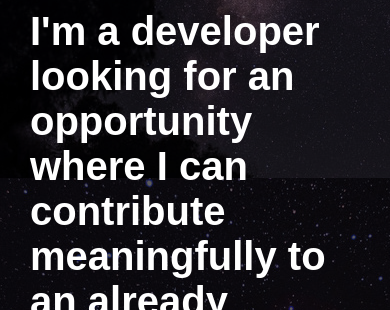
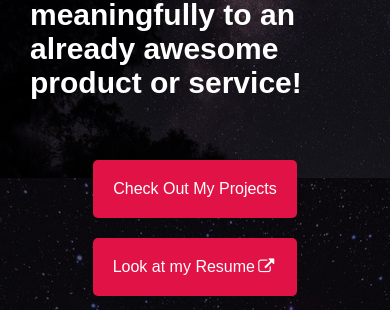
Before and after one commit to t-laird/t-laird.github.io, a React app: page / in a window 390 px wide. Shown: the part 838-1148 px from the top of the page. Built offline with nearby package versions, Linux system fonts and the light colour scheme.

Commit message:
add responsive queries, add link container styling

```diff
--- a/src/Components/Home/Home.scss
+++ b/src/Components/Home/Home.scss
@@ -1,4 +1,5 @@
 .Home {
+  margin: 0px auto;
   h1 {
     color: white;
     font-size: 60px;
@@ -11,6 +12,7 @@
     margin-top: 30px;
   }
 
+  .linkContainer {
     a {
       text-decoration: none;
       color: white;
@@ -18,10 +20,42 @@
       padding: 20px;
       border-radius: 5px;
       transition: .2s;
-    margin-right: 20px;
+      margin: 0px 20px 0px 0px;
       &:hover {
         color: #E11246;
         background-color: white;
       }
     }
   }
+}
+
+@media screen and (max-width: 700px) {
+  .Home {
+    .linkContainer {
+      display: flex;
+      flex-wrap: wrap;
+      a {
+        margin: 20px 20px 0px 0px;
+      }
+    }
+  }
+}
+
+@media screen and (max-width: 550px) {
+  .Home {
+    h1 {
+      font-size: 45px;
+    }
+    h4 {
+      font-size: 30px;
+    }
+    .linkContainer {
+      display: flex;
+      flex-wrap: wrap;
+      justify-content: center;
+      a {
+        margin: 20px 50px 0px;
+      }
+    }
+  }
+}
```
Lines whose indentation alone changed are shown as unchanged.
